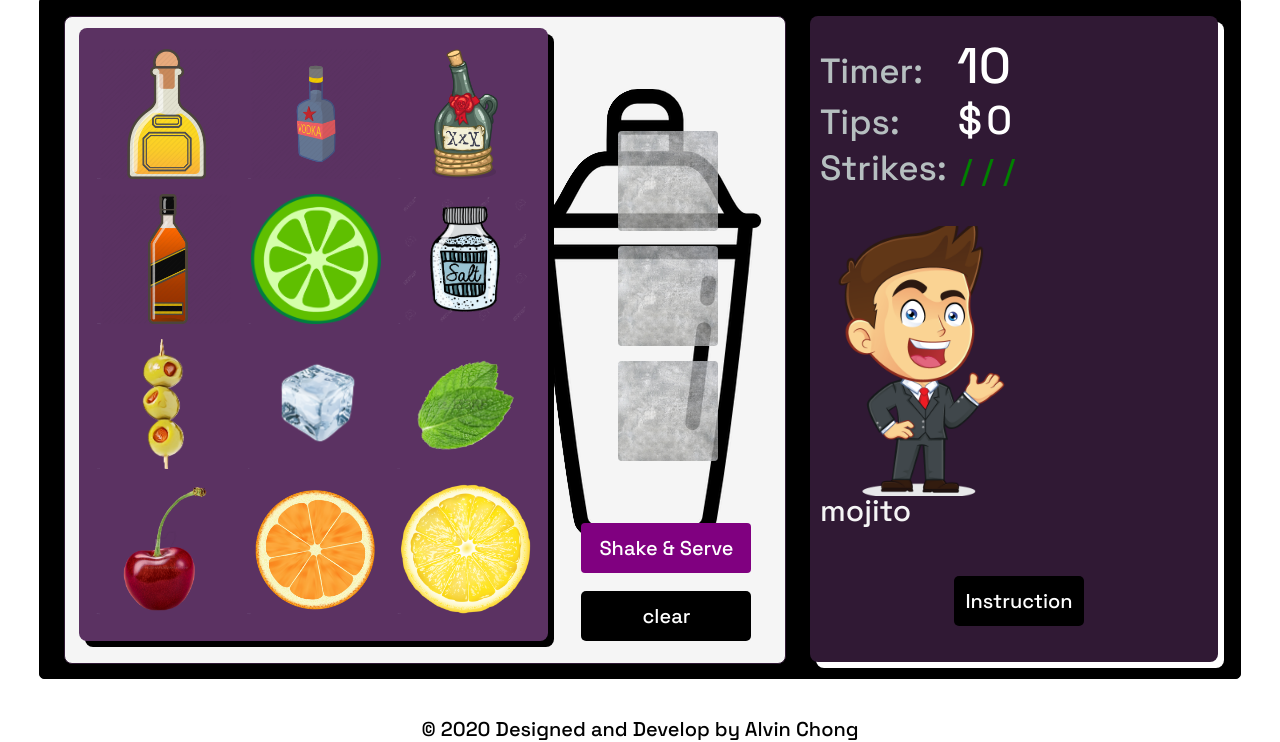
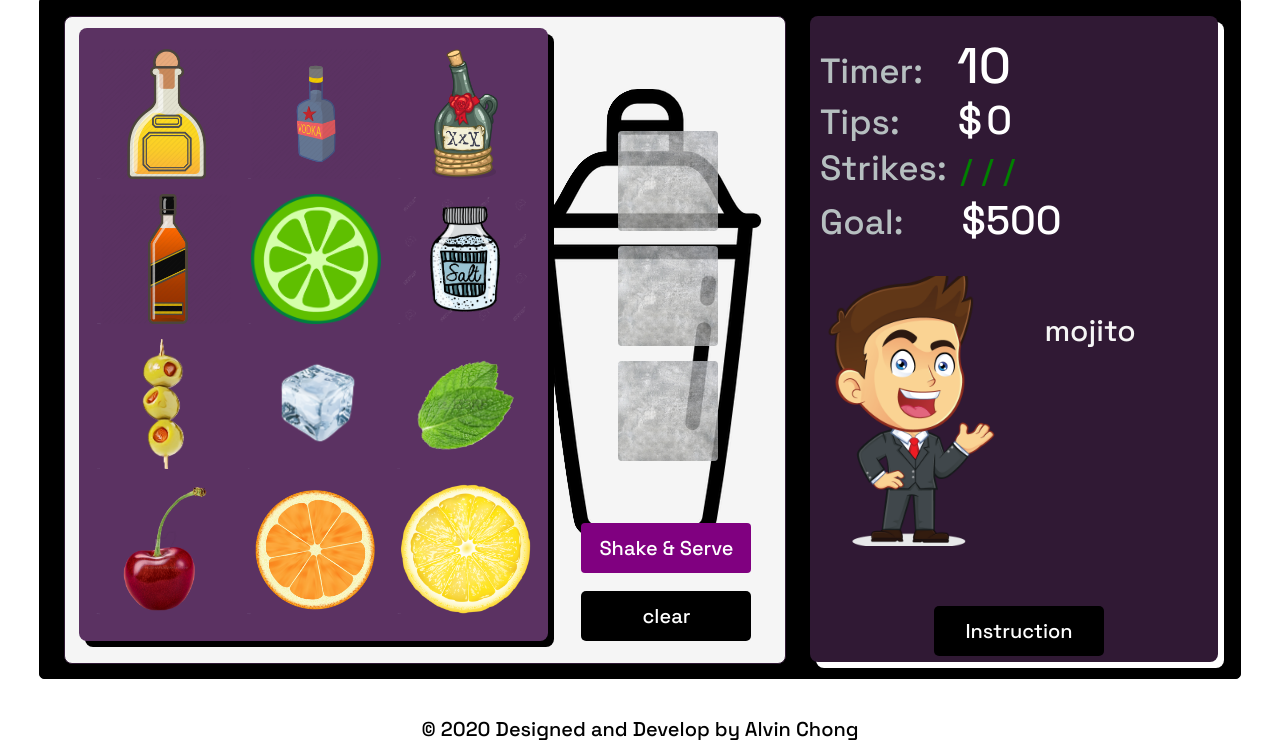
Before and after one commit to alvinc90/Mixing-Time, a website built with webpack: page index.html in a window 1280 px wide. Both pictures are taken after a click on the button "Start Game(with sound)". Shown: the part 183-925 px from the top of the page. Built offline with nearby package versions, Linux system fonts and the light colour scheme.

Commit message:
like 99% done

```diff
--- a/css/main.css
+++ b/css/main.css
@@ -136,19 +136,13 @@
 .order {
     color: whitesmoke;
     font-size: 30px;
-    /* margin: 70px 20px; */
     font-family: 'Space Grotesk', sans-serif;
     /* border: 1px solid hotpink; */
     width: 180px;
-    height: 80px;
-    /* margin-left: 10px; */
-    /* text-align: center; */
-    /* display: flex;
-    justify-content: center;
-    align-items: center; */
-    /* position : relative;
-    top: -250px;
-    left: 130px; */
+    height: 50px;
+    text-align: center;
+    margin-top: 40px;
+    margin-left: -10px;
 }
 
 .timer-text, .tips-text, .strike-text {
@@ -298,7 +292,7 @@
 }
 
 #button6 {
-    width: 130px;
+    width: 170px;
     height: 50px;
     font-size: 20px;
     border-radius: 5px;
@@ -440,7 +434,7 @@
     padding-left: 54px;
 }
 
-.time-score-container, .customer-order-container {
+.time-score-container {
     display: flex;
     flex-direction: column;
     margin-top: 25px;
@@ -448,16 +442,16 @@
 }
 
 .customer-order-container {
+    display: flex;
     margin-top: 25px;
+
 }
 
 
 .score-container {
-    /* color: white; */
-    /* font-size: 40px; */
     font-family: 'Space Grotesk', sans-serif;
     /* border: 1px solid hotpink; */
-    width: 240px;
+    width: 250px;
     margin-bottom: 10px;
 }
 
@@ -560,4 +554,5 @@ footer {
     display: flex;
     justify-content: center;
     align-items: center;
+    padding-top: 60px;
 }
--- a/index.html
+++ b/index.html
@@ -180,6 +180,10 @@
                         <span id=strike-container >
                         </span>
                     </div>
+                    <div class="score-container">
+                        <span class="tips-text">Goal:</span>
+                        <span class="score">$500</span>
+                    </div>
                 </div>
 
                 <div class="customer-order-container">
```
